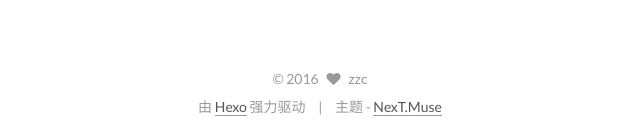
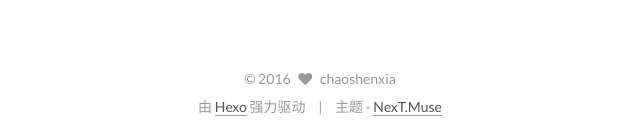
Before and after one commit to bahuzhang/chaoshenxia.github.io, a plain HTML site: page 2016/06/22/hahahahaha/index.html in a window 1280 px wide. Shown: the part 1175-1313 px from the top of the page, 160-800 px from the left. Drawn offline with Linux system fonts and the light colour scheme.

Commit message:
Site updated: 2016-06-23 10:04:54

```diff
--- a/2016/06/22/hahahahaha/index.html
+++ b/2016/06/22/hahahahaha/index.html
@@ -469,8 +469,8 @@ $1">
         <div class="site-author motion-element" itemprop="author" itemscope itemtype="http://schema.org/Person">
           <img class="site-author-image" itemprop="image"
                src="/images/avatar.gif"
-               alt="zzc" />
-          <p class="site-author-name" itemprop="name">zzc</p>
+               alt="chaoshenxia" />
+          <p class="site-author-name" itemprop="name">chaoshenxia</p>
           <p class="site-description motion-element" itemprop="description"></p>
         </div>
         <nav class="site-state motion-element">
@@ -531,7 +531,7 @@ $1">
   <span class="with-love">
     <i class="fa fa-heart"></i>
   </span>
-  <span class="author" itemprop="copyrightHolder">zzc</span>
+  <span class="author" itemprop="copyrightHolder">chaoshenxia</span>
 </div>
 
 <div class="powered-by">
```
Also changed, not shown: archives/2016/06/index.html (+3 -3 lines), archives/2016/index.html (+3 -3 lines), archives/index.html (+3 -3 lines), index.html (+3 -3 lines).
